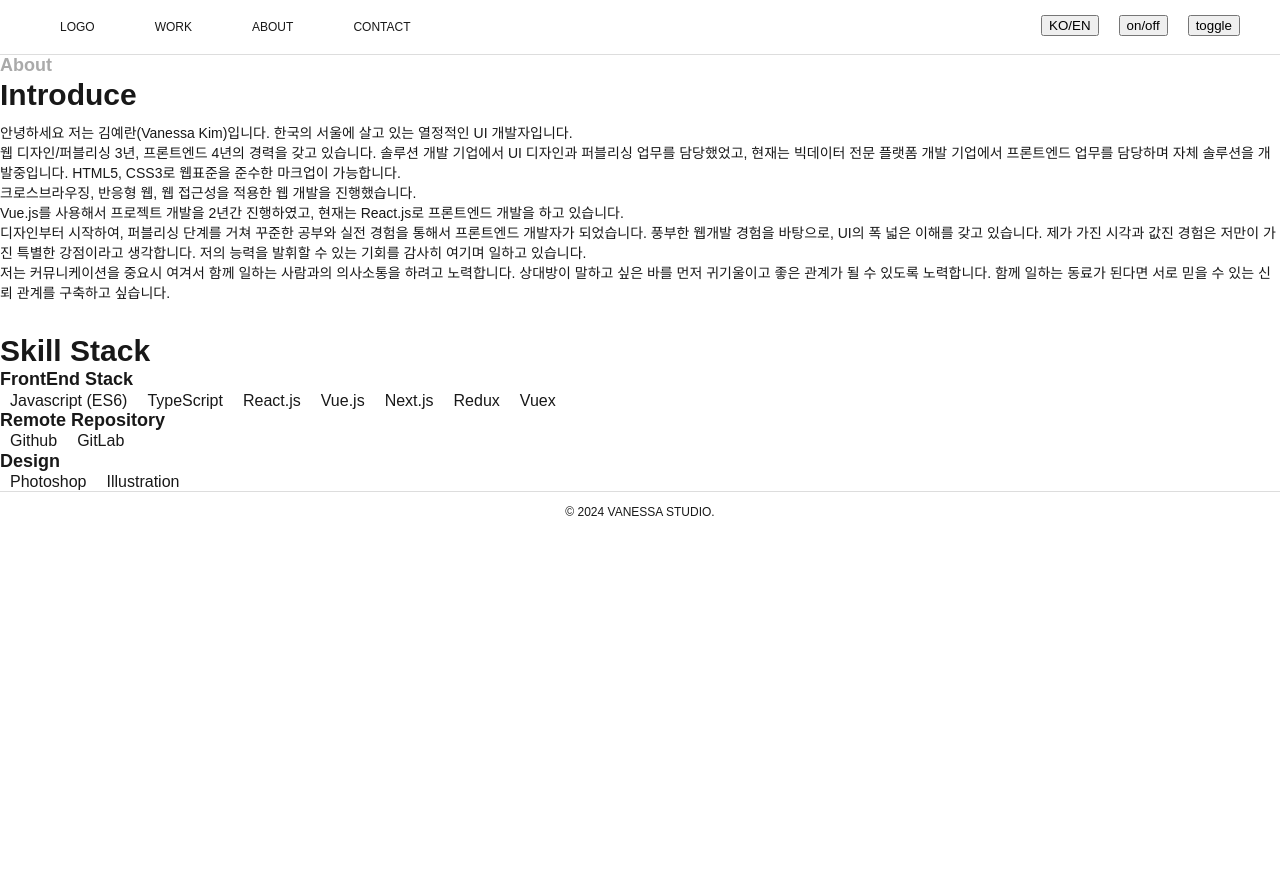
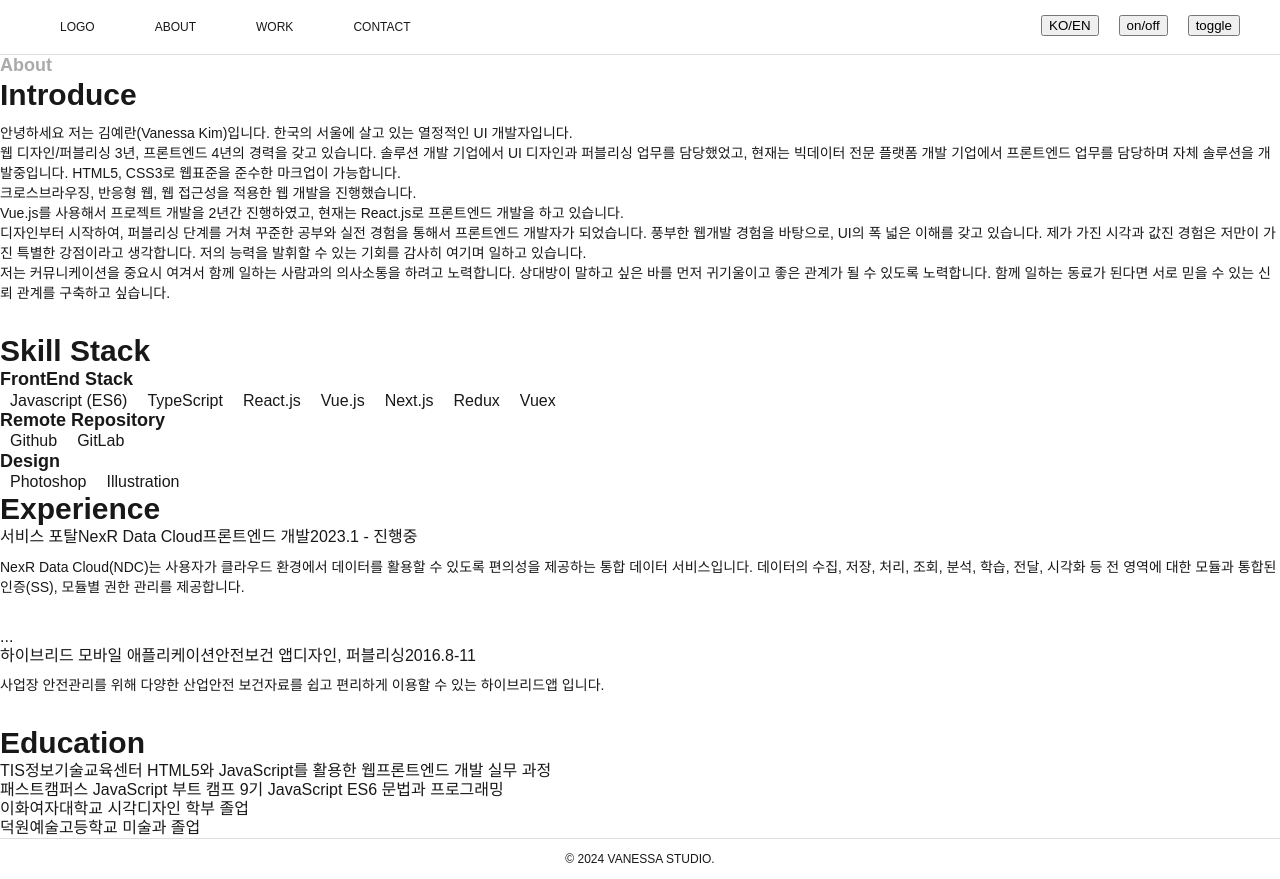
Before and after one commit to vanessa-kim/portfolio, a React (Create React App) app: page /about in a window 1280 px wide. Before the commit the page ends 800 px from the top, so only its background shows below. Built offline with nearby package versions, Linux system fonts and the light colour scheme.

Commit message:
[ABOUT] 자기소개 화면에 경력, 교육사항 추가

```diff
--- a/src/Components/Header.tsx
+++ b/src/Components/Header.tsx
@@ -1,5 +1,5 @@
-import styled from 'styled-components';
-import { Link } from 'react-router-dom';
+import styled from "styled-components";
+import { Link } from "react-router-dom";
 
 const HeaderWrapper = styled.header`
 	display: flex;
@@ -50,10 +50,10 @@ function Header() {
 				</h1>
 				<ul>
 					<li>
-            <Link to="/work">WORK</Link>
+						<Link to="/about">ABOUT</Link>
 					</li>
 					<li>
-            <Link to="/about">ABOUT</Link>
+						<Link to="/work">WORK</Link>
 					</li>
 					<li>
 						<Link to="/contact">CONTACT</Link>
--- a/src/Routes/About/index.tsx
+++ b/src/Routes/About/index.tsx
@@ -8,6 +8,10 @@ const SkillList = styled.ul`
 		font-weight: 500;
 	}
 `;
+
+const ExperienceList = styled.ul``;
+
+const EducationList = styled.ul``;
 
 function About() {
 	return (
@@ -62,6 +66,46 @@ function About() {
 				<li>Photoshop</li>
 				<li>Illustration</li>
 			</SkillList>
+
+			<h3>Experience</h3>
+			<ExperienceList>
+				<li>
+					<i>서비스 포탈</i>
+					<b>NexR Data Cloud</b>
+					<span>프론트엔드 개발</span>
+					<span>2023.1 - 진행중</span>
+					<p>
+						NexR Data Cloud(NDC)는 사용자가 클라우드 환경에서 데이터를 활용할 수
+						있도록 편의성을 제공하는 통합 데이터 서비스입니다. 데이터의 수집,
+						저장, 처리, 조회, 분석, 학습, 전달, 시각화 등 전 영역에 대한 모듈과
+						통합된 인증(SS), 모듈별 권한 관리를 제공합니다.
+					</p>
+				</li>
+				<li>...</li>
+				<li>
+					<i>하이브리드 모바일 애플리케이션</i>
+					<b>안전보건 앱</b>
+					<span>디자인, 퍼블리싱</span>
+					<span>2016.8-11</span>
+					<p>
+						사업장 안전관리를 위해 다양한 산업안전 보건자료를 쉽고 편리하게
+						이용할 수 있는 하이브리드앱 입니다.
+					</p>
+				</li>
+			</ExperienceList>
+
+			<h3>Education</h3>
+			<EducationList>
+				<li>
+					TIS정보기술교육센터 HTML5와 JavaScript를 활용한 웹프론트엔드 개발 실무
+					과정
+				</li>
+				<li>
+					패스트캠퍼스 JavaScript 부트 캠프 9기 JavaScript ES6 문법과 프로그래밍
+				</li>
+				<li>이화여자대학교 시각디자인 학부 졸업</li>
+				<li>덕원예술고등학교 미술과 졸업</li>
+			</EducationList>
 		</>
 	);
 }
```
Lines whose indentation alone changed are shown as unchanged.
